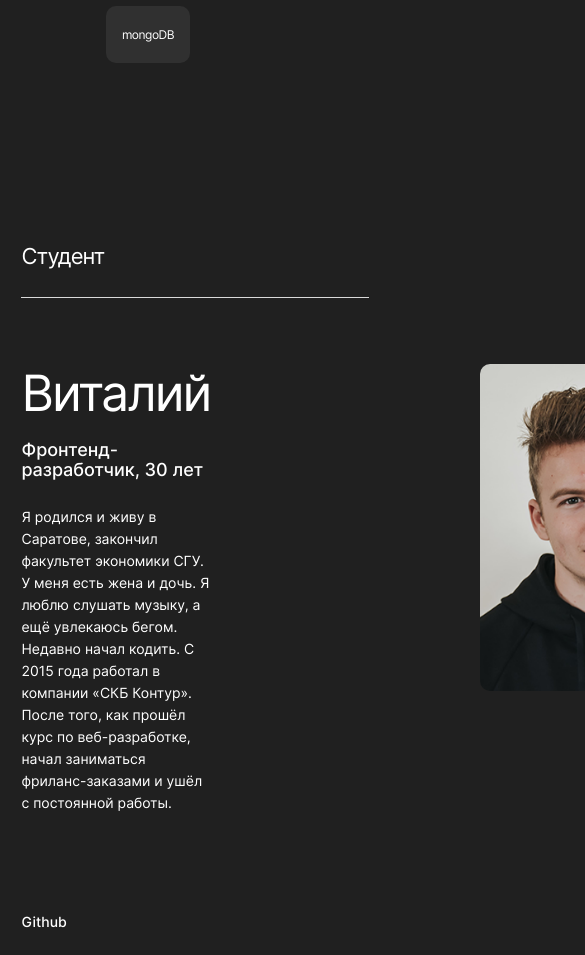
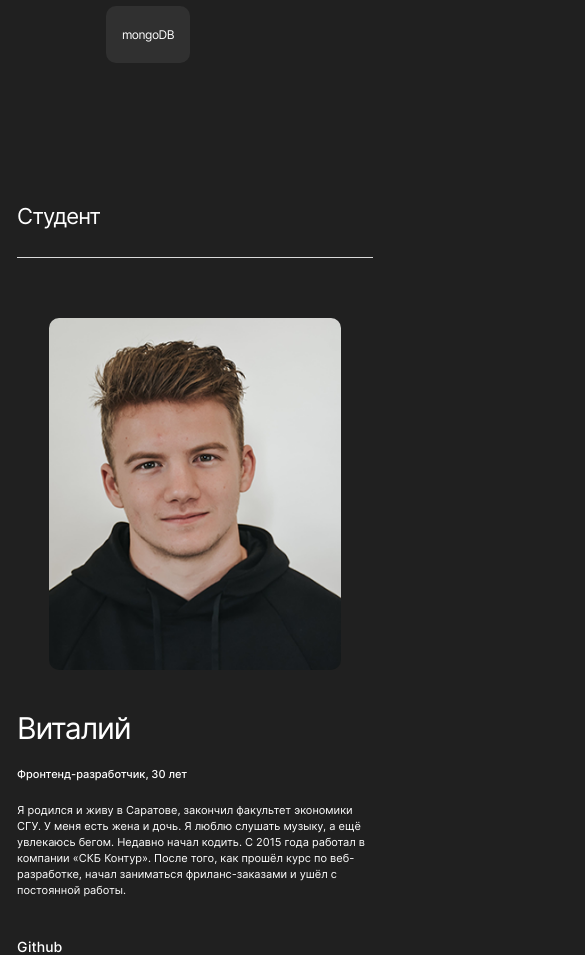
Before and after one commit to tatsenko-m/movies-explorer-frontend, a React (Create React App) app: page / in a window 390 px wide. Shown: the part 1800-2755 px from the top of the page, 585 px wide, since content can reach past the window. Before the commit the page ends 2730 px from the top, so only its background shows below. Built offline with nearby package versions, Linux system fonts and the light colour scheme.

Commit message:
feat: оптимизировать AboutMe для mobile

```diff
--- a/src/components/AboutMe/AboutMe.css
+++ b/src/components/AboutMe/AboutMe.css
@@ -15,6 +15,8 @@
   padding: 66px 0 0;
   column-gap: 270px;
   box-sizing: border-box;
+  justify-content: space-between;
+  align-items: flex-start;
 }
 
 .about-me__photo {
@@ -79,3 +81,71 @@
 .about-me__social-link:hover {
   opacity: 0.7;
 }
+
+@media screen and (max-width: 1024px) {
+  .about-me {
+    width: 87vw;
+    padding: 90px 0 0;
+  }
+  .about-me__profile {
+    column-gap: 49px;
+  }
+  .about-me__photo {
+    width: 255px;
+    height: 307px;
+  }
+  .about-me__name {
+    font-size: 40px;
+    line-height: 40px;
+    letter-spacing: -1.6px;
+    margin: 0 0 16px;
+  }
+  .about-me__caption {
+    font-size: 12px;
+    line-height: 18px;
+    margin: 0 0 20px;
+  }
+  .about-me__bio {
+    font-size: 12px;
+    line-height: 18px;
+    margin: 0 0 87px;
+  }
+}
+
+@media screen and (max-width: 540px) {
+  .about-me {
+    width: 91.25vw;
+    padding: 70px 0 0;
+  }
+  .about-me__profile {
+    flex-direction: column;
+    align-items: center;
+    padding: 60px 0 0;
+    row-gap: 40px;
+  }
+  .about-me__photo {
+    width: 292px;
+    height: 352px;
+  }
+  .about-me__name {
+    font-size: 30px;
+    line-height: normal;
+    letter-spacing: -1.2px;
+    margin: 0 0 20px;
+  }
+  .about-me__caption {
+    font-size: 11px;
+    line-height: 16px;
+  }
+  .about-me__bio {
+    font-size: 11px;
+    line-height: 16px;
+    margin: 0 0 40px;
+  }
+}
+
+@media screen and (max-width: 319px) {
+  .about-me__photo {
+    width: 100%;
+  }
+}
```
